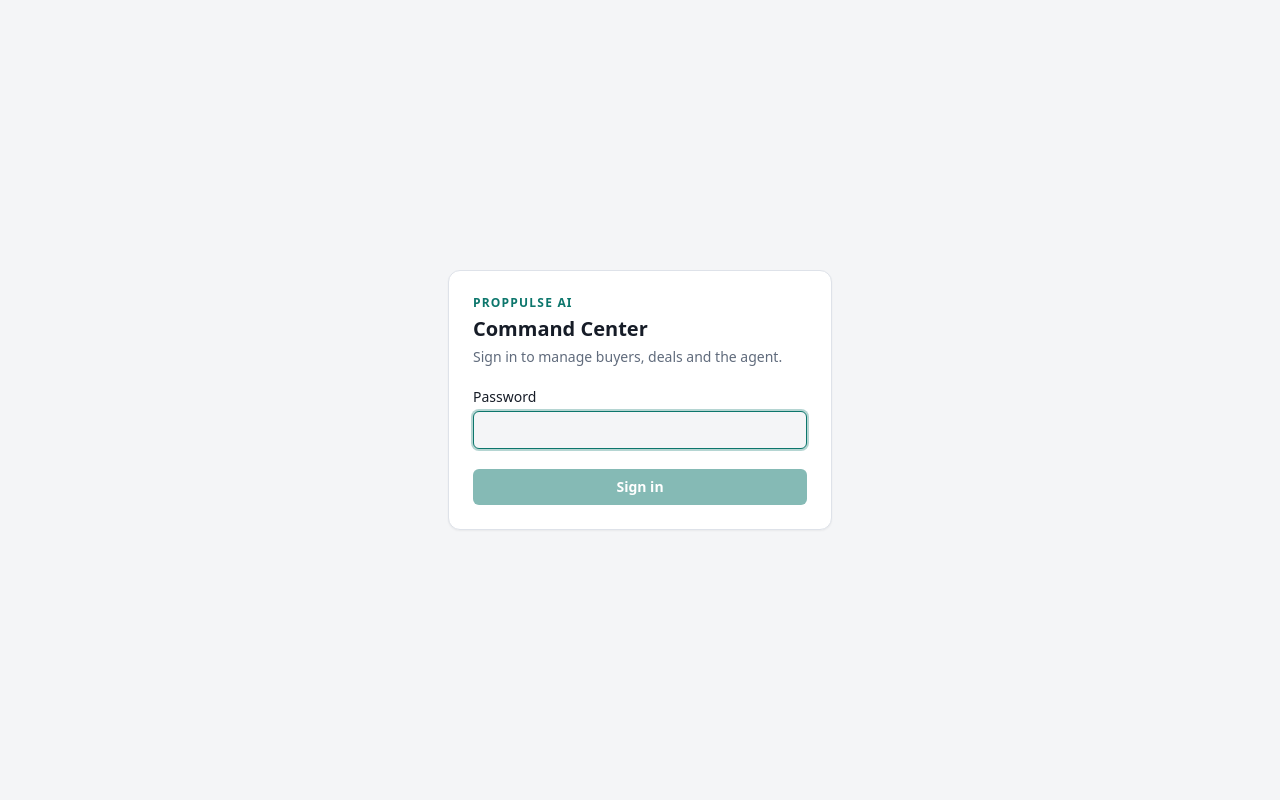
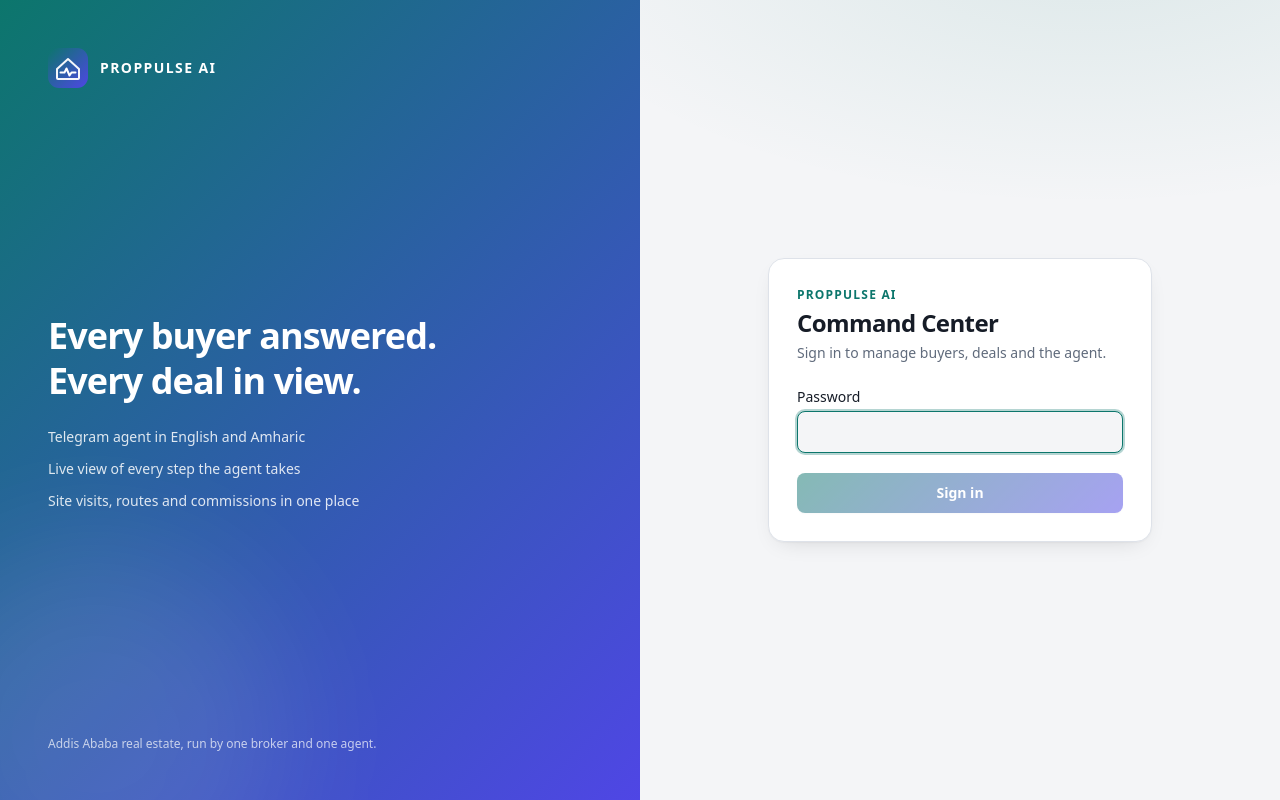
Before and after one commit to ermiasdesalegn/proppulse-agent, a Next.js app in the folder frontend/: page /login in a window 1280 px wide. Built offline with nearby package versions, Linux system fonts and the light colour scheme.

Commit message:
Dashboard visual refresh: brand mark, icons, gradient accents, overview hero, split-screen sign-in

```diff
--- a/frontend/src/app/globals.css
+++ b/frontend/src/app/globals.css
@@ -16,6 +16,7 @@
   --ayat: 55 102 214;
   --noah: 202 112 8;
   --gift: 143 52 226;
+  --accent2: 79 70 229;
   color-scheme: light;
 }
 
@@ -34,12 +35,22 @@
     --ayat: 78 134 238;
     --noah: 201 128 9;
     --gift: 157 99 224;
+    --accent2: 129 140 248;
     color-scheme: dark;
   }
 }
 
 html, body { height: 100%; }
 body { @apply bg-bg text-ink font-sans antialiased; }
+body {
+  background-image:
+    radial-gradient(60rem 28rem at 85% -8%, rgb(var(--accent) / 0.10), transparent 60%),
+    radial-gradient(48rem 24rem at -5% 105%, rgb(var(--accent2) / 0.08), transparent 60%);
+  background-attachment: fixed;
+}
+.card { box-shadow: 0 1px 2px rgb(0 0 0 / 0.04), 0 8px 24px -12px rgb(0 0 0 / 0.18); }
+.gradient-text { background: linear-gradient(90deg, rgb(var(--accent)), rgb(var(--accent2))); -webkit-background-clip: text; background-clip: text; color: transparent; }
+.btn-gradient { background-image: linear-gradient(135deg, rgb(var(--accent)), rgb(var(--accent2))); }
 .tnum { font-variant-numeric: tabular-nums; }
 
 /* Thin, theme-aware scrollbars for the transcript and board columns */
--- a/frontend/src/app/login/page.tsx
+++ b/frontend/src/app/login/page.tsx
@@ -1,6 +1,7 @@
 "use client";
 
 import { useState } from "react";
+import { Logo } from "@/components/icons";
 
 export default function LoginPage() {
   const [password, setPassword] = useState("");
@@ -25,22 +26,38 @@ export default function LoginPage() {
   }
 
   return (
-    <main className="flex min-h-screen items-center justify-center px-4">
-      <form onSubmit={submit} className="w-full max-w-sm rounded-xl border border-line bg-panel p-6 shadow-sm">
+    <main className="grid min-h-screen md:grid-cols-2">
+      <section className="relative hidden flex-col justify-between overflow-hidden p-12 text-white md:flex btn-gradient">
+        <div className="pointer-events-none absolute -bottom-32 -left-24 h-96 w-96 rounded-full bg-white/10 blur-3xl" />
+        <div className="flex items-center gap-3"><Logo className="h-10 w-10" /><span className="text-sm font-semibold uppercase tracking-widest">PropPulse AI</span></div>
+        <div>
+          <h2 className="text-4xl font-semibold leading-tight tracking-tight">Every buyer answered.<br />Every deal in view.</h2>
+          <ul className="mt-6 space-y-3 text-sm text-white/85">
+            <li>Telegram agent in English and Amharic</li>
+            <li>Live view of every step the agent takes</li>
+            <li>Site visits, routes and commissions in one place</li>
+          </ul>
+        </div>
+        <p className="text-xs text-white/70">Addis Ababa real estate, run by one broker and one agent.</p>
+      </section>
+      <div className="flex items-center justify-center px-4 py-10">
+        <form onSubmit={submit} className="card w-full max-w-sm rounded-2xl border border-line bg-panel p-7">
+          <div className="mb-4 md:hidden"><Logo /></div>
           <p className="text-xs font-semibold uppercase tracking-widest text-accent">PropPulse AI</p>
-        <h1 className="mt-1 text-xl font-semibold">Command Center</h1>
+          <h1 className="mt-1 text-2xl font-semibold tracking-tight">Command Center</h1>
           <p className="mt-1 text-sm text-muted">Sign in to manage buyers, deals and the agent.</p>
-        <label htmlFor="password" className="mt-5 block text-sm font-medium">Password</label>
+          <label htmlFor="password" className="mt-6 block text-sm font-medium">Password</label>
           <input
             id="password" name="password" type="password" autoFocus autoComplete="current-password" required
             value={password} onChange={(e) => setPassword(e.target.value)}
-          className="mt-1 w-full rounded-md border border-line bg-bg px-3 py-2 text-sm outline-none focus:border-accent focus:ring-2 focus:ring-accent/30"
+            className="mt-1 w-full rounded-lg border border-line bg-bg px-3 py-2.5 text-sm outline-none focus:border-accent focus:ring-2 focus:ring-accent/30"
           />
           {error && <p role="alert" className="mt-3 text-sm text-bad">{error}</p>}
-        <button type="submit" disabled={busy || !password} className="mt-5 w-full rounded-md bg-accent px-3 py-2 text-sm font-semibold text-white disabled:opacity-50">
+          <button type="submit" disabled={busy || !password} className="btn-gradient mt-5 w-full rounded-lg px-3 py-2.5 text-sm font-semibold text-white shadow-sm transition hover:opacity-90 disabled:opacity-50">
             {busy ? "Signing in..." : "Sign in"}
           </button>
         </form>
+      </div>
     </main>
   );
 }
--- a/frontend/src/components/Shell.tsx
+++ b/frontend/src/components/Shell.tsx
@@ -5,16 +5,17 @@ import { usePathname } from "next/navigation";
 import { LiveProvider, useLive, type LiveStatus } from "@/lib/live";
 import clsx from "./clsx";
 import ControlBar from "./ControlBar";
+import { Icon, Logo, type IconName } from "./icons";
 
-const NAV = [
-  { href: "/", label: "Overview" },
-  { href: "/crm", label: "CRM & Takeover" },
-  { href: "/board", label: "Deal Board" },
-  { href: "/brain", label: "Agent Brain" },
-  { href: "/map", label: "Map & Tours" },
-  { href: "/analytics", label: "Analytics" },
-  { href: "/studio", label: "Studio" },
-  { href: "/chat", label: "Chat Simulator" },
+const NAV: { href: string; label: string; icon: IconName }[] = [
+  { href: "/", icon: "overview", label: "Overview" },
+  { href: "/crm", icon: "crm", label: "CRM & Takeover" },
+  { href: "/board", icon: "board", label: "Deal Board" },
+  { href: "/brain", icon: "brain", label: "Agent Brain" },
+  { href: "/map", icon: "map", label: "Map & Tours" },
+  { href: "/analytics", icon: "analytics", label: "Analytics" },
+  { href: "/studio", icon: "studio", label: "Studio" },
+  { href: "/chat", icon: "chat", label: "Chat Simulator" },
 ];
 
 const STATUS: Record<LiveStatus, { dot: string; text: string }> = {
@@ -44,29 +45,34 @@ export default function Shell({ children }: { children: React.ReactNode }) {
   return (
     <LiveProvider>
       <div className="flex min-h-screen flex-col md:flex-row">
-        <aside className="shrink-0 border-b border-line bg-panel md:sticky md:top-0 md:h-screen md:w-56 md:border-b-0 md:border-r">
+        <aside className="shrink-0 border-b border-line bg-panel/80 backdrop-blur md:sticky md:top-0 md:h-screen md:w-56 md:border-b-0 md:border-r">
           <div className="flex items-center justify-between px-4 py-3 md:block md:py-5">
-            <div>
-              <p className="text-xs font-semibold uppercase tracking-widest text-accent">PropPulse AI</p>
-              <p className="text-sm font-semibold">Command Center</p>
+            <div className="flex items-center gap-3">
+              <Logo />
+              <div>
+                <p className="text-[11px] font-semibold uppercase tracking-widest gradient-text">PropPulse AI</p>
+                <p className="text-sm font-semibold leading-tight">Command Center</p>
+              </div>
             </div>
-            <div className="md:mt-3"><LiveBadge /></div>
+            <div className="md:mt-4"><LiveBadge /></div>
           </div>
-          <nav aria-label="Sections" className="flex gap-1 overflow-x-auto px-2 pb-2 md:flex-col md:overflow-visible md:pb-0">
+          <nav aria-label="Sections" className="flex gap-1 overflow-x-auto px-2 pb-2 md:flex-col md:overflow-visible md:px-3 md:pb-0">
             {NAV.map((item) => {
               const active = item.href === "/" ? pathname === "/" : pathname.startsWith(item.href);
               return (
                 <Link
                   key={item.href} href={item.href} aria-current={active ? "page" : undefined}
-                  className={clsx("whitespace-nowrap rounded-md px-3 py-2 text-sm font-medium", active ? "bg-accent/10 text-accent" : "text-muted hover:bg-raised hover:text-ink")}
+                  className={clsx("group relative flex items-center gap-3 whitespace-nowrap rounded-lg px-3 py-2 text-sm font-medium transition", active ? "bg-accent/10 text-accent" : "text-muted hover:bg-raised hover:text-ink")}
                 >
+                  {active && <span className="absolute inset-y-1.5 left-0 hidden w-0.5 rounded-full btn-gradient md:block" />}
+                  <Icon name={item.icon} />
                   {item.label}
                 </Link>
               );
             })}
           </nav>
-          <div className="hidden px-4 py-4 md:absolute md:bottom-0 md:block">
-            <button onClick={signOut} className="text-sm text-muted hover:text-ink">Sign out</button>
+          <div className="hidden px-3 py-4 md:absolute md:bottom-0 md:block md:w-56">
+            <button onClick={signOut} className="flex w-full items-center gap-3 rounded-lg px-3 py-2 text-sm text-muted transition hover:bg-raised hover:text-ink"><Icon name="signout" />Sign out</button>
           </div>
         </aside>
 
--- /dev/null
+++ b/frontend/src/components/icons.tsx
@@ -0,0 +1,42 @@
+/** Small line icons (24px grid, 1.75 stroke) so navigation and numbers can be told apart at a glance. */
+const PATHS: Record<string, React.ReactNode> = {
+  overview: <><rect x="3" y="3" width="7" height="9" rx="1.5" /><rect x="14" y="3" width="7" height="5" rx="1.5" /><rect x="14" y="12" width="7" height="9" rx="1.5" /><rect x="3" y="16" width="7" height="5" rx="1.5" /></>,
+  crm: <><circle cx="9" cy="8" r="3.5" /><path d="M2.5 20c.6-3.4 3.2-5.5 6.5-5.5s5.9 2.1 6.5 5.5" /><path d="M16 4.7a3.5 3.5 0 0 1 0 6.6M18.5 14.9c1.6.8 2.7 2.4 3 4.6" /></>,
+  board: <><rect x="3" y="3" width="5" height="18" rx="1.5" /><rect x="10" y="3" width="5" height="12" rx="1.5" /><rect x="17" y="3" width="4" height="8" rx="1.5" /></>,
+  brain: <><path d="M12 4a3.5 3.5 0 0 0-6.4 1.9A3.6 3.6 0 0 0 4 12.5 3.6 3.6 0 0 0 6.5 19 3.5 3.5 0 0 0 12 20" /><path d="M12 4a3.5 3.5 0 0 1 6.4 1.9A3.6 3.6 0 0 1 20 12.5a3.6 3.6 0 0 1-2.5 6.5A3.5 3.5 0 0 1 12 20V4Z" /><path d="M9 9.5h1.5M13.5 14.5H15" /></>,
+  map: <><path d="M9 4 3 6.5v13.5l6-2.5 6 2.5 6-2.5V4l-6 2.5L9 4Z" /><path d="M9 4v13.5M15 6.5V20" /></>,
+  analytics: <><path d="M4 20V10M10 20V4M16 20v-7M22 20H2" /></>,
+  studio: <><path d="m14 4 6 6-9.5 9.5H4.5v-6L14 4Z" /><path d="m12 6 6 6" /></>,
+  chat: <><path d="M4 5.5A2.5 2.5 0 0 1 6.5 3h11A2.5 2.5 0 0 1 20 5.5v8a2.5 2.5 0 0 1-2.5 2.5H10l-4.5 4v-4A2.5 2.5 0 0 1 4 13.5v-8Z" /></>,
+  buyers: <><circle cx="12" cy="8" r="4" /><path d="M4.5 20.5c.8-4 3.8-6 7.5-6s6.7 2 7.5 6" /></>,
+  deals: <><path d="M3 17 9 11l4 4 8-8" /><path d="M15 7h6v6" /></>,
+  money: <><circle cx="12" cy="12" r="9" /><path d="M14.8 9.2c-.5-.9-1.5-1.4-2.8-1.4-1.6 0-2.8.8-2.8 2.1 0 3 5.8 1.3 5.8 4.3 0 1.3-1.3 2.2-3 2.2-1.4 0-2.5-.6-3-1.6M12 6v1.8M12 16.2V18" /></>,
+  clock: <><circle cx="12" cy="12" r="9" /><path d="M12 7v5l3 2" /></>,
+  calendar: <><rect x="3.5" y="5" width="17" height="15.5" rx="2.5" /><path d="M3.5 10h17M8 3v4M16 3v4" /></>,
+  bell: <><path d="M6 17V11a6 6 0 1 1 12 0v6l1.5 2h-15L6 17Z" /><path d="M10 21h4" /></>,
+  signout: <><path d="M14 4h4.5A1.5 1.5 0 0 1 20 5.5v13a1.5 1.5 0 0 1-1.5 1.5H14M10 16l-4-4 4-4M6 12h10" /></>,
+};
+
+export type IconName = keyof typeof PATHS;
+
+export function Icon({ name, className = "h-[18px] w-[18px]" }: { name: IconName; className?: string }) {
+  return (
+    <svg viewBox="0 0 24 24" fill="none" stroke="currentColor" strokeWidth="1.75" strokeLinecap="round" strokeLinejoin="round" className={className} aria-hidden="true">
+      {PATHS[name]}
+    </svg>
+  );
+}
+
+/** The brand mark: a pulse line through a house outline. */
+export function Logo({ className = "h-9 w-9" }: { className?: string }) {
+  return (
+    <svg viewBox="0 0 40 40" className={className} aria-hidden="true">
+      <defs>
+        <linearGradient id="pp-logo" x1="0" y1="0" x2="1" y2="1"><stop offset="0" stopColor="rgb(var(--accent))" /><stop offset="1" stopColor="rgb(var(--accent2))" /></linearGradient>
+      </defs>
+      <rect width="40" height="40" rx="11" fill="url(#pp-logo)" />
+      <path d="M9 21 20 11l11 10v9a1 1 0 0 1-1 1H10a1 1 0 0 1-1-1v-9Z" fill="none" stroke="#fff" strokeWidth="2" strokeLinejoin="round" opacity=".95" />
+      <path d="M12.5 24.5h4l2-4 3 7 2-3h4" fill="none" stroke="#fff" strokeWidth="2" strokeLinecap="round" strokeLinejoin="round" />
+    </svg>
+  );
+}
```
Also changed, not shown: frontend/src/app/(app)/page.tsx (+15 -11 lines), frontend/src/components/ui.tsx (+12 -7 lines). Lines whose indentation alone changed are shown as unchanged.
